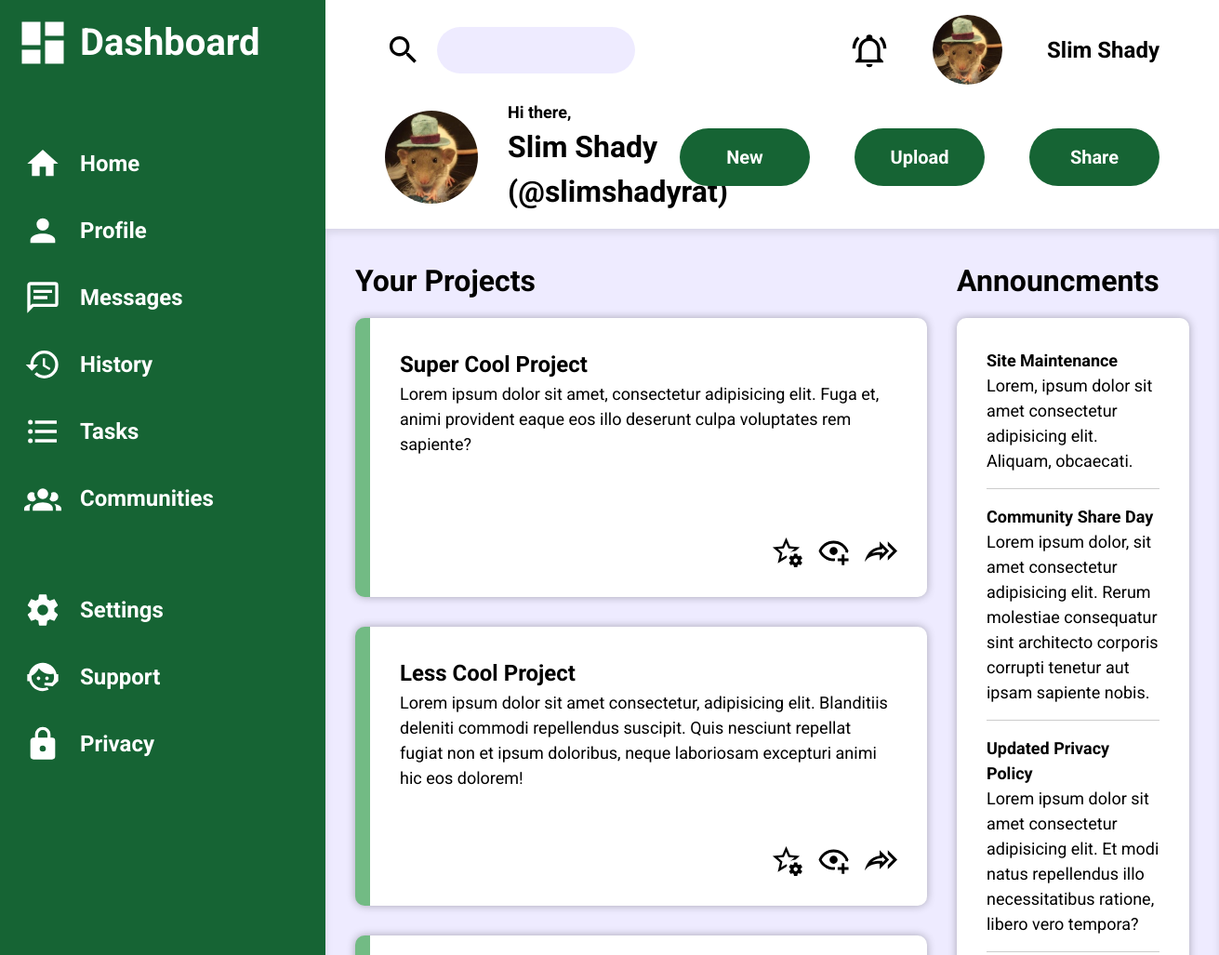
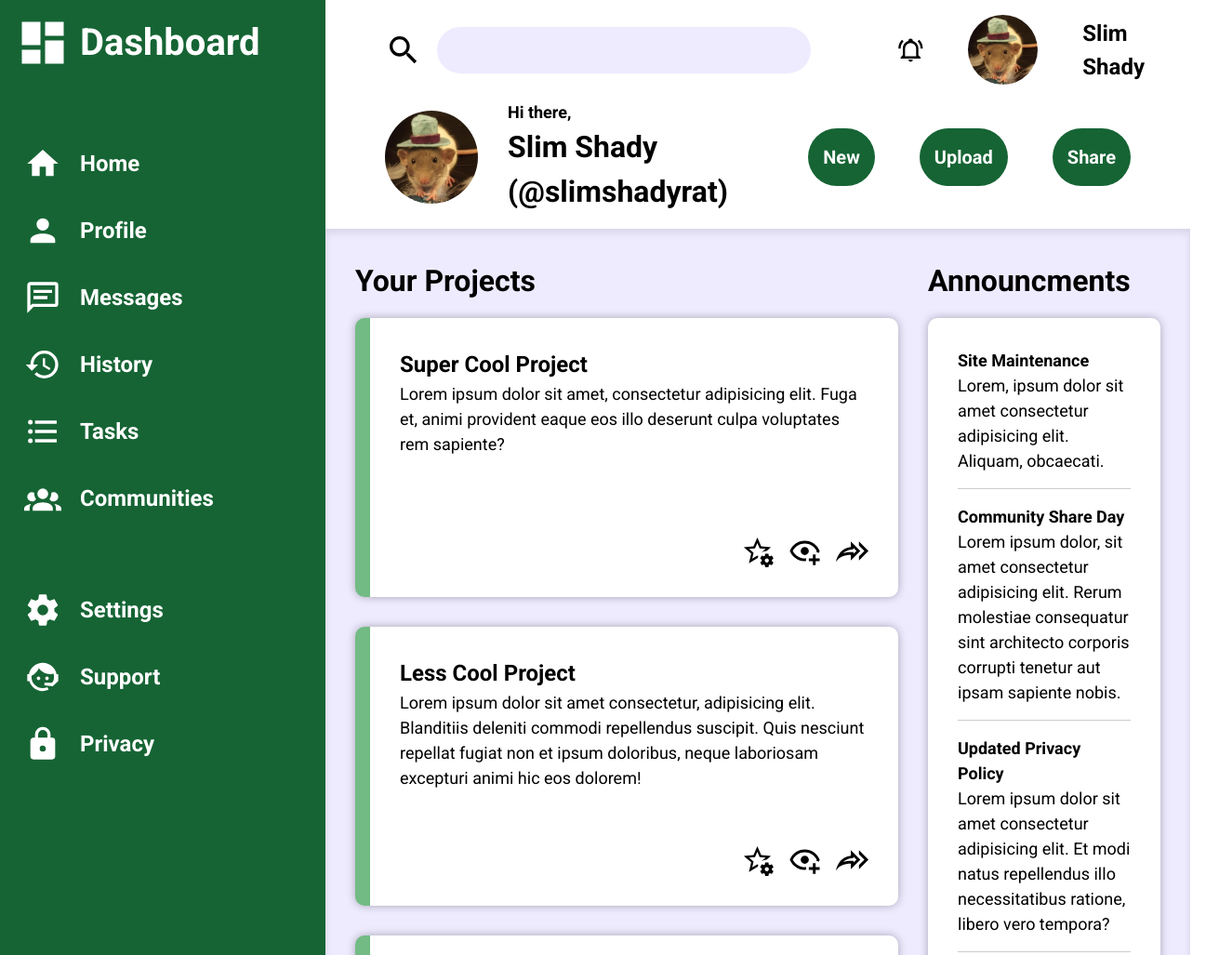
Before and after one commit to tkrizak/admin-dashboard, a plain HTML site: page index.html in a window 1280 px wide. Shown: the top 1027 px of the page at 93% size, 1311 px wide, since content can reach past the window. Drawn offline with Linux system fonts and the light colour scheme.

Commit message:
project complete

```diff
--- a/style.css
+++ b/style.css
@@ -187,7 +187,7 @@ h4 {
   padding: 1rem 4rem;
   grid-area: header;
   display: grid;
-  grid-template-columns: 2fr 1fr;
+  grid-template-columns: 2fr minmax(250px, 1fr);
   row-gap: 1rem;
   column-gap: 3rem;
   grid-template-areas:
@@ -300,7 +300,7 @@ h4 {
   box-shadow: inset 0 4px 8px hsl(0, 0%, 0%, 0.1);
   display: grid;
   grid-template-columns: 1fr 250px;
-  grid-template-rows: 1fr 1fr;
+
   gap: 2rem;
   grid-template-areas:
     "projects main-right"
```
